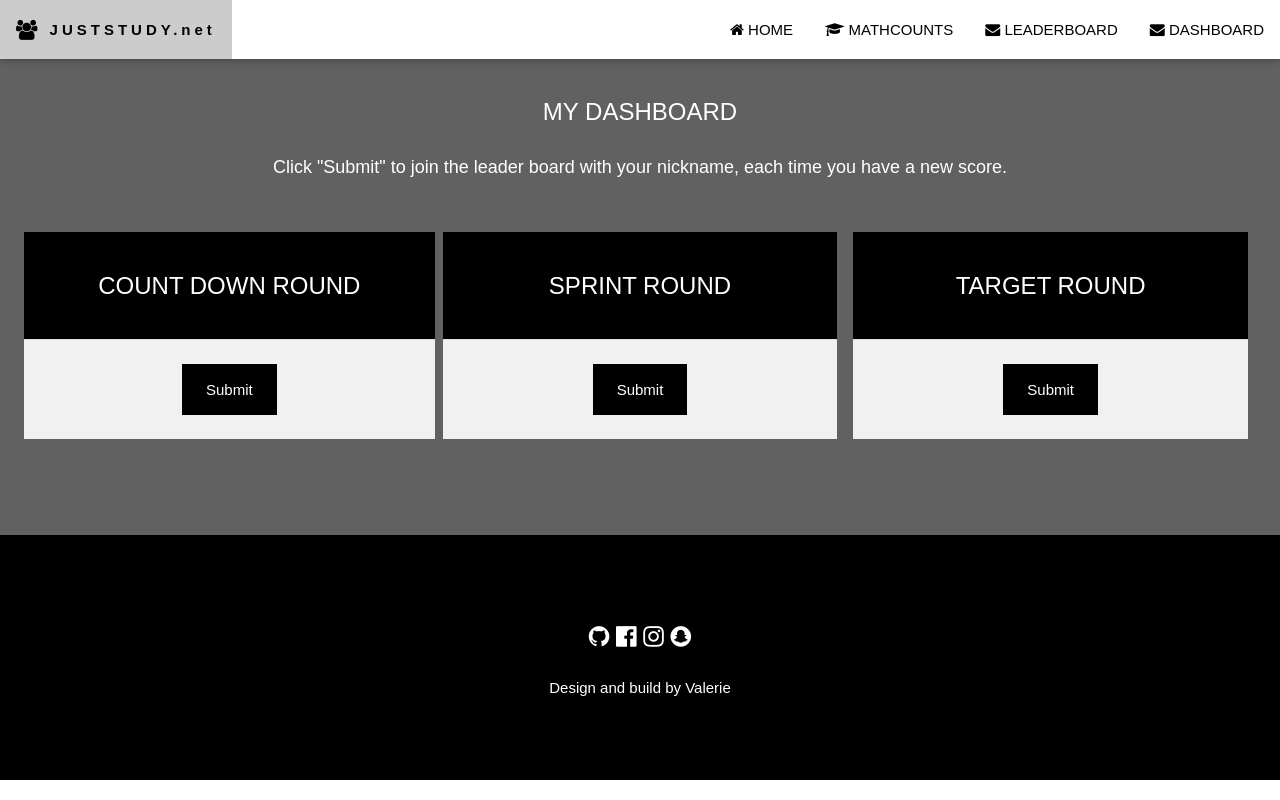
After one commit to valxin/juststudy, a Flask app: page /api/dashboard in a window 1280 px wide. The commit adds this page. Run offline with Flask 3, Linux system fonts and the light colour scheme; the visitor is signed in with stand-in values (Sample User, id 1); data comes from the database, SQL or seed files in the repository; both versions use the stored data as it was after the commit; data that the repository does not hold is empty; some libraries are stand-ins or nearby versions.

Commit message:
add user tracking

```diff
--- a/main.py
+++ b/main.py
@@ -1,8 +1,8 @@
 from flask import Flask
-from flask import render_template, request, session
+from flask import render_template, redirect, request, session, jsonify
 from flask_mysqldb import MySQL
 import MySQLdb.cursors
-import os
+import os, json
 
 # creates a Flask application
 app = Flask(__name__, template_folder='static/template')
@@ -15,6 +15,8 @@ app.config['MYSQL_PASSWORD'] = os.environ.get("DB_PWD", "")
 app.config['MYSQL_DB'] = 'mathcounts'
 mysql = MySQL(app)
 
+emailUser = "juststudy.net@gmail.com"
+emailPwd = os.environ.get("EMAIL_PWD", "")
 
 @app.route("/")
 def home():
@@ -42,14 +44,32 @@ def countdown():
 
     cursor = mysql.connection.cursor(MySQLdb.cursors.DictCursor)
     cursor.execute(
-        "SELECT q.question, q.answers, IFNULL(i.url, '') AS imageUrl " +
+        "SELECT q.question_id, q.question, q.answers, IFNULL(i.url, '') AS imageUrl " +
         "FROM mathcounts.questions q " +
         "LEFT JOIN mathcounts.images i ON q.question_id = i.question_id " +
         "WHERE q.level_id = % s AND q.round_id = 4 AND q.year = % s ORDER BY RAND() LIMIT 1",
         (level, year,))
     records = cursor.fetchone()
 
-    return render_template('countdown.html', question=records["question"], answers=records["answers"], imageUrl=records["imageUrl"])
+    return render_template('countdown.html',
+                           question_id=records['question_id'],
+                           question=records["question"],
+                           answers=records["answers"],
+                           imageUrl=records["imageUrl"])
+
+
+@app.route('/api/timescore', methods=['POST'])
+def timescore():
+    user_id = session['user_id']
+    if user_id is not None:
+        score_data = json.loads(request.data)
+        cursor = mysql.connection.cursor(MySQLdb.cursors.DictCursor)
+        cursor.execute('INSERT INTO mathcounts.user_countdown (question_id,user_id,time_used,score_time,leaderboard) '
+                       'VALUES (% s, % s, % s, sysdate(), 0)',
+                       (score_data['question_id'], user_id, score_data['time_used'],))
+        mysql.connection.commit()
+
+    return '', 201, {"msg": "saved"}
 
 
 @app.route("/api/sprint", methods=['POST'])
@@ -100,8 +120,23 @@ def target():
         "WHERE q.level_id = % s AND q.round_id = 2 AND q.year = % s",
         (level, year,))
     records = cursor.fetchall()
-    print("question", len(records))
+    print("level: ", level, "question", len(records))
     return render_template('target_round.html', questions=records, total=len(records))
+
+
+@app.route('/api/recordscore', methods=['POST'])
+def recordscore():
+    user_id = session['user_id']
+    if user_id is not None:
+        score_data = json.loads(request.data)
+        cursor = mysql.connection.cursor(MySQLdb.cursors.DictCursor)
+        cursor.execute("INSERT INTO mathcounts.user_score "
+                       "(level_id,round_id,year,user_id,score,score_time,leaderboard) "
+                       "VALUES (% s, % s, % s, % s, % s, sysdate(), 0)",
+                       (session['level'], score_data['round_id'], session['year'], user_id, score_data['score'],))
+        mysql.connection.commit()
+
+    return '', 201, {"msg": "saved"}
 
 
 @app.route("/api/contact", methods=['POST'])
@@ -117,6 +152,144 @@ def contact():
     mysql.connection.commit()
     return render_template('contact.html')
 
+
+@app.route("/api/signUp", methods=['POST'])
+def signUp():
+    name = request.form['name']
+    email = request.form['email']
+    pwd = request.form['pwd']
+
+    cursor = mysql.connection.cursor(MySQLdb.cursors.DictCursor)
+    cursor.execute(
+        "SELECT nickname FROM mathcounts.users WHERE nickname = % s OR email = % s ", (name, email,))
+    records = cursor.fetchall()
+
+    if len(records) > 0:
+        return render_template('dashboard.html', name="", email="", error="Nick name or email already exist.  Please log in or try a different nick name or email.")
+    else:
+        hash_password = hash_pwd(pwd)
+        cursor.execute('INSERT INTO mathcounts.users (nickname,email,password,active) VALUES (% s, % s, % s, 1)',
+                       (name, email, hash_password,))
+        mysql.connection.commit()
+
+        cursor.execute(
+            "SELECT user_id FROM mathcounts.users WHERE email = % s",
+            (email, hash_password,))
+        record = cursor.fetchone()
+
+        session['user_id'] = records['user_id']
+        session['nickname'] = name
+        session['email'] = email
+
+        return render_template('dashboard.html', name=name, email=email, error="")
+
+
+def hash_pwd(password):
+    import hashlib
+
+    hash_object = hashlib.sha256()
+    hash_object.update(password.encode())
+    return hash_object.hexdigest()
+
+
+def send_email(recipient, subject, body):
+    import smtplib
+
+    FROM = emailUser
+    TO = recipient
+    SUBJECT = subject
+    TEXT = body
+
+    # Prepare actual message
+    message = """From: %s\nTo: %s\nSubject: %s\n\n%s
+    """ % (FROM, TO, SUBJECT, TEXT)
+    try:
+        server = smtplib.SMTP("smtp.gmail.com", 587)
+        server.ehlo()
+        server.starttls()
+        server.login(emailUser, emailPwd)
+        server.sendmail(FROM, TO, message)
+        server.close()
+        print('successfully sent the mail')
+    except Exception as e: print(e)
+
+
+@app.route("/api/signin", methods=['POST'])
+def signin():
+    email = request.form['email']
+    pwd = request.form['pwd']
+    hash_password = hash_pwd(pwd)
+
+    cursor = mysql.connection.cursor(MySQLdb.cursors.DictCursor)
+    cursor.execute(
+        "SELECT user_id, nickname FROM mathcounts.users WHERE email = % s AND password = % s ", (email, hash_password,))
+    records = cursor.fetchall()
+
+    if len(records) == 1:
+        session['user_id'] = records[0]['user_id']
+        session['nickname'] = records[0]['nickname']
+        session['email'] = email
+        session.permanent = True
+        return render_template('dashboard.html', name=records[0]['nickname'], email=email, error="")
+    else:
+        return render_template('dashboard.html', name="", email="",
+                               error="Invalid email or password, please try again.")
+
+
+@app.route("/api/dashboard", methods=['GET', 'POST'])
+def dashboard():
+    user_id = session.get('user_id')
+    nickname = session.get('nickname')
+    if user_id is None:
+        return redirect("/#signin")
+    else:
+        # count down round section
+        cursor = mysql.connection.cursor(MySQLdb.cursors.DictCursor)
+        cursor.execute(
+            "SELECT c.time_used, DATE_FORMAT(c.score_time,'%%m/%%d/%%Y') AS score_time, "
+            "CASE WHEN c.leaderboard = 1 THEN 'Yes' ELSE 'No' END as leaderboard, "
+            "q.question_no, q.year, l.level "
+            "FROM mathcounts.user_countdown c "
+            "JOIN mathcounts.questions q ON c.question_id = q.question_id "
+            "JOIN mathcounts.levels l ON l.level_id = q.level_id "
+            "WHERE c.user_id = % s "
+            "ORDER BY l.level_id, q.year, q.question_no",
+            (user_id,))
+        countdowns = cursor.fetchall()
+
+        cursor.execute(
+            "SELECT s.score, DATE_FORMAT(s.score_time,'%%m/%%d/%%Y') AS score_time,  "
+            "CASE WHEN s.leaderboard = 1 THEN 'Yes' ELSE 'No' END as leaderboard, s.year, l.level "
+            "FROM mathcounts.user_score s "
+            "JOIN mathcounts.levels l ON l.level_id = s.level_id "
+            "WHERE s.user_id = % s AND s.round_id = 1 "
+            "ORDER BY l.level_id, s.year, s.score_time",
+            (user_id,))
+        sprints = cursor.fetchall()
+
+        cursor.execute(
+            "SELECT s.score, DATE_FORMAT(s.score_time,'%%m/%%d/%%Y') AS score_time,  "
+            "CASE WHEN s.leaderboard = 1 THEN 'Yes' ELSE 'No' END as leaderboard, s.year, l.level "
+            "FROM mathcounts.user_score s "
+            "JOIN mathcounts.levels l ON l.level_id = s.level_id "
+            "WHERE s.user_id = % s AND s.round_id = 2 "
+            "ORDER BY l.level_id, s.year, s.score_time",
+            (user_id,))
+        targets = cursor.fetchall()
+
+        return render_template('dashboard.html',
+                               name=nickname,
+                               countdowns=countdowns,
+                               sprints=sprints,
+                               targets=targets,
+                               error="")
+
+
+@app.route("/api/leaderboard", methods=['GET', 'POST'])
+def leaderboard():
+    return render_template('leaderboard.html', error="")
+
+
 # run the application
 if __name__ == "__main__":
     app.run(debug=False)
--- /dev/null
+++ b/static/template/dashboard.html
@@ -0,0 +1,210 @@
+<!DOCTYPE html>
+<html>
+<head>
+<title>Access Code</title>
+<meta charset="UTF-8">
+<meta name="viewport" content="width=device-width, initial-scale=1">
+<link rel="stylesheet" href="/static/w3.css">
+<link rel="stylesheet" href="/static/fonts.css">
+<link rel="stylesheet" href="https://cdnjs.cloudflare.com/ajax/libs/font-awesome/4.7.0/css/font-awesome.min.css">
+<style>
+body,h1,h2,h3,h4,h5,h6 {font-family: "Raleway", sans-serif}
+
+body, html {
+  height: 100%;
+  line-height: 1.8;
+}
+
+.w3-bar .w3-button {
+  padding: 16px;
+}
+</style>
+</head>
+<body>
+
+<!-- Navbar (sit on top) -->
+<div class="w3-top">
+  <div class="w3-bar w3-white w3-card" id="myNavbar">
+    <a href="/" class="w3-bar-item w3-button w3-wide">
+      <i class="fa fa-users fa-lg" aria-hidden="true"></i>&nbsp;<b>JUSTSTUDY.net</b>
+    </a>
+    <!-- Right-sided navbar links -->
+    <div class="w3-right w3-hide-small">
+      <a href="/" class="w3-bar-item w3-button"><i class="fa fa-home"></i> HOME</a>
+      <a href="/mathcounts.html" class="w3-bar-item w3-button"><i class="fa fa-graduation-cap"></i> MATHCOUNTS</a>
+      <a href="/api/leaderboard" class="w3-bar-item w3-button"><i class="fa fa-envelope"></i> LEADERBOARD</a>
+      <a href="/api/dashboard" class="w3-bar-item w3-button"><i class="fa fa-envelope"></i> DASHBOARD</a>
+    </div>
+    <!-- Hide right-floated links on small screens and replace them with a menu icon -->
+
+    <a href="javascript:void(0)" class="w3-bar-item w3-button w3-right w3-hide-large w3-hide-medium" onclick="w3_open()">
+      <i class="fa fa-bars"></i>
+    </a>
+  </div>
+</div>
+
+<!-- Sidebar on small screens when clicking the menu icon -->
+<nav class="w3-sidebar w3-bar-block w3-black w3-card w3-animate-left w3-hide-medium w3-hide-large" style="display:none" id="mySidebar">
+  <a href="javascript:void(0)" onclick="w3_close()" class="w3-bar-item w3-button w3-large w3-padding-16">Close ×</a>
+  <a href="/" onclick="w3_close()" class="w3-bar-item w3-button">HOME</a>
+  <a href="/mathcounts.html" onclick="w3_close()" class="w3-bar-item w3-button">MATHCOUNTS</a>
+  <a href="/api/leaderboard" onclick="w3_close()" class="w3-bar-item w3-button">LEADERBOARD</a>
+  <a href="/api/dashboard" onclick="w3_close()" class="w3-bar-item w3-button">DASHBOARD</a>
+</nav>
+
+<div class="w3-container w3-center w3-dark-grey" style="padding:80px 16px" id="dashboard">
+  {% if error != "" %}
+    <div class="w3-center w3-large w3-black" style="margin:32px 0px 32px 0px;">{{ error }}</div>
+    <p><button class="w3-button w3-black w3-padding-large" onclick="window.location.href='/#signin';">Back</button></p>
+  {% else %}
+    <h3>MY DASHBOARD</h3>
+    <p class="w3-large">Click "Submit" to join the leader board with your nickname, each time you have a new score.</p>
+
+    <div class="w3-row-padding" style="margin-top:32px">
+      <form method="POST" name ="frmCountdown" action="/countdown">
+    <div class="w3-third w3-section">
+      <form method="POST" name ="frmCountdown" action="/countdown">
+      <ul class="w3-ul w3-white w3-hover-shadow">
+        <li class="w3-black w3-xlarge w3-padding-32">COUNT DOWN ROUND</li>
+
+        {% for item in countdowns %}
+          {% set post_loop = loop %}
+          {% if post_loop.index == 1 or item['level'] != countdowns[post_loop.index-2]['level'] or item['year'] != countdowns[post_loop.index-2]['year'] %}
+            <li class="w3-padding-16">
+              <p class="w3-large"><b>{{ item['level'] }} - {{ item['year'] }}</b></p>
+              <table style="width: 100%">
+                <tr class="w3-black" >
+                  <th>Question</th>
+                  <th>Time</th>
+                  <th>Date</th>
+                  <th>Submitted</th>
+                </tr>
+          {% endif %}
+                <tr class="w3-gray">
+                  <td>{{ item['question_no'] }}</td>
+                  <td>{{ item['time_used'] }}</td>
+                  <td>{{ item['score_time'] }}</td>
+                  <td>{{ item['leaderboard'] }}</td>
+                </tr>
+          {% if post_loop.last or item['level'] != countdowns[post_loop.index]['level'] or item['year'] != countdowns[post_loop.index-2]['year'] %}
+              </table>
+            </li>
+          {% endif %}
+        {% endfor %}
+
+        <li class="w3-light-grey w3-padding-24">
+          <button class="w3-button w3-black w3-padding-large"  onclick="Submit()">Submit</button>
+        </li>
+      </ul>
+      </form>
+    </div>
+    <div class="w3-third w3-section">
+      <ul class="w3-ul w3-white w3-hover-shadow">
+        <li class="w3-black w3-xlarge w3-padding-32">SPRINT ROUND</li>
+
+        {% for item in sprints %}
+          {% set post_loop = loop %}
+          {% if post_loop.index == 1 or item['level'] != sprints[post_loop.index-2]['level'] or item['year'] != sprints[post_loop.index-2]['year'] %}
+            <li class="w3-padding-16">
+              <p class="w3-large"><b>{{ item['level'] }} - {{ item['year'] }}</b></p>
+              <table style="width: 100%">
+                <tr class="w3-black" >
+                  <th>Score</th>
+                  <th>Date</th>
+                  <th>Submitted</th>
+                </tr>
+          {% endif %}
+                <tr class="w3-gray">
+                  <td>{{ item['score'] }}</td>
+                  <td>{{ item['score_time'] }}</td>
+                  <td>{{ item['leaderboard'] }}</td>
+                </tr>
+          {% if post_loop.last or item['level'] != sprints[post_loop.index]['level'] or item['year'] != sprints[post_loop.index-2]['year'] %}
+              </table>
+            </li>
+          {% endif %}
+        {% endfor %}
+
+        <li class="w3-light-grey w3-padding-24">
+          <button class="w3-button w3-black w3-padding-large" onclick="startSprint()">Submit</button>
+        </li>
+      </ul>
+    </div>
+    <div class="w3-third w3-section">
+      <ul class="w3-ul w3-white w3-hover-shadow">
+        <li class="w3-black w3-xlarge w3-padding-32">TARGET ROUND</li>
+
+        {% for item in targets %}
+          {% set post_loop = loop %}
+          {% if post_loop.index == 1 or item['level'] != targets[post_loop.index-2]['level'] or item['year'] != targets[post_loop.index-2]['year'] %}
+            <li class="w3-padding-16">
+              <p class="w3-large"><b>{{ item['level'] }} - {{ item['year'] }}</b></p>
+              <table style="width: 100%">
+                <tr class="w3-black" >
+                  <th>Score</th>
+                  <th>Date</th>
+                  <th>Submitted</th>
+                </tr>
+          {% endif %}
+                <tr class="w3-gray">
+                  <td>{{ item['score'] }}</td>
+                  <td>{{ item['score_time'] }}</td>
+                  <td>{{ item['leaderboard'] }}</td>
+                </tr>
+          {% if post_loop.last or item['level'] != targets[post_loop.index]['level'] or item['year'] != targets[post_loop.index-2]['year'] %}
+              </table>
+            </li>
+          {% endif %}
+        {% endfor %}
+
+        <li class="w3-light-grey w3-padding-24">
+          <button class="w3-button w3-black w3-padding-large" onclick="Submit()">Submit</button>
+        </li>
+      </ul>
+    </div>
+      </form>
+    </div>
+  {% endif %}
+
+</div>
+
+<!-- Footer -->
+<footer class="w3-center w3-black w3-padding-64">
+  <div class="w3-xlarge w3-section">
+    <i class="fa fa-github w3-hover-opacity"></i>
+    <i class="fa fa-facebook-official w3-hover-opacity"></i>
+    <i class="fa fa-instagram w3-hover-opacity"></i>
+    <i class="fa fa-snapchat w3-hover-opacity"></i>
+  </div>
+  <p>Design and build by Valerie</p>
+</footer>
+
+<script>
+  // Modal Image Gallery
+  function onClick(element) {
+    document.getElementById("img01").src = element.src;
+    document.getElementById("modal01").style.display = "block";
+    var captionText = document.getElementById("caption");
+    captionText.innerHTML = element.alt;
+  }
+
+
+  // Toggle between showing and hiding the sidebar when clicking the menu icon
+  var mySidebar = document.getElementById("mySidebar");
+
+  function w3_open() {
+    if (mySidebar.style.display === 'block') {
+      mySidebar.style.display = 'none';
+    } else {
+      mySidebar.style.display = 'block';
+    }
+  }
+
+  // Close the sidebar with the close button
+  function w3_close() {
+      mySidebar.style.display = "none";
+  }
+</script>
+
+</body>
+</html>
```
Also changed, not shown: static/template/countdown.html (+36 -9 lines), static/template/index.html (+38 -14 lines), static/template/leaderboard.html (added, +107 -0 lines), static/template/mathcounts.html (+6 -4 lines), static/template/sprint_round.html (+27 -7 lines), static/template/target_round.html (+27 -8 lines), db/Dump20240114.sql (added), 1 other file.
